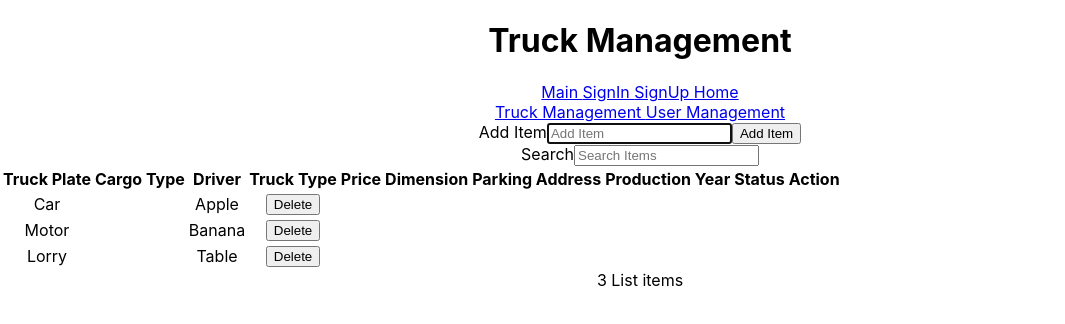
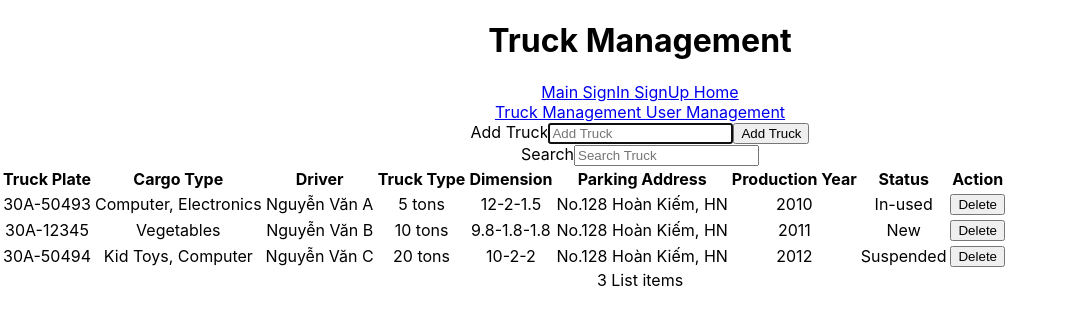
Before and after one commit to lorencelim/redux-saga, a React (Create React App) app: page /main/truckManagement in a window 1280 px wide. Shown: the top 324 px of the page, without its empty margins (0-1065 px from the left). Built offline with nearby package versions, Linux system fonts and the light colour scheme; data requests are answered from the project's data file.

Commit message:
truck dynamic table

```diff
--- a/src/AddItem.js
+++ b/src/AddTruck.js
@@ -1,27 +1,27 @@
 import React, { useRef } from 'react'
 
-const AddItem = ({newItem, setNewItem, handleSubmit}) => {
+const AddTruck = ({newTruck, setNewTruck, handleSubmit}) => {
     const inputRef = useRef();
     return (
         <form className='addForm' onSubmit={handleSubmit}>
-            <label htmlFor='addItem'>Add Item</label>
+            <label htmlFor='addTruck'>Add Truck</label>
             <input
                 autoFocus
                 ref={inputRef}
-                id='addItem'
+                id='addTruck'
                 type='text'
-                placeholder='Add Item'
+                placeholder='Add Truck'
                 required
-                value={newItem}
-                onChange={(e) => setNewItem(e.target.value)}
+                value={newTruck}
+                onChange={(e) => setNewTruck(e.target.value)}
             />
             <button
                 type='submit'
-                aria-label='Add Item'
+                aria-label='Add Truck'
                 onClick={() => inputRef.current.focus()}
-            >Add Item</button>
+            >Add Truck</button>
         </form>
     )
 }
 
-export default AddItem
+export default AddTruck
--- a/src/App.js
+++ b/src/App.js
@@ -6,20 +6,20 @@ import apiRequest from './app/api/dbapi';
 
 
 function App() {
-  const API_URL = 'http://localhost:3001/items';
-  const [items, setItems] = useState([]);
-  const [newItem, setNewItem] = useState('');
+  const API_URL = 'http://localhost:3001/trucks';
+  const [trucks, setTrucks] = useState([]);
+  const [newTruck, setNewTruck] = useState('');
   const [fetchError, setFetchError] = useState(null);
   const [isLoading, setIsLoading] = useState(true);
 
   useEffect(() => {
 
-    const fetchItems = async () => {
+    const fetchTrucks = async () => {
       try {
         const response = await fetch(API_URL);
         if (!response.ok) throw Error('Did not receive expected data');
-        const listItems = await response.json();
-        setItems(listItems);
+        const listTrucks = await response.json();
+        setTrucks(listTrucks);
         setFetchError(null);
       } catch (err) {
         setFetchError(err.message);
@@ -28,40 +28,40 @@ function App() {
       }
     }
     setTimeout(() => {
-      fetchItems();
+      fetchTrucks();
     }, 1000)
 
   }, [])
 
-  const addItem = async (item) => {
-    const id = items.length ? items[items.length - 1].id + 1 : 1;
-    const myNewItem = { id, checked: false, item };
-    const listItems = [...items, myNewItem];
-    setItems(listItems);
+  const addTruck = async (truck) => {
+    const id = trucks.length ? trucks[trucks.length - 1].id + 1 : 1;
+    const myNewTruck = { id, truck };
+    const listTrucks = [...trucks, myNewTruck];
+    setTrucks(listTrucks);
 
     const postOptions ={
       method: 'POST',
       headers: {
         'Content-Type': 'application/json'
       },
-      body: JSON.stringify(myNewItem)
+      body: JSON.stringify(myNewTruck)
     }
     const result = await apiRequest(API_URL, postOptions);
     if (result) setFetchError(result);
   }
 
   const handleCheck = async (id) => {
-    const listItems = items.map((item) =>
-      item.id === id ? { ...item, checked: !item.checked} : item);
-    setItems(listItems);
+    const listTrucks = trucks.map((truck) =>
+      truck.id === id ? { ...truck, checked: !truck.checked} : truck);
+    setTrucks(listTrucks);
 
-    const myItem = listItems.filter((item) => item.id === id);
+    const myTruck = listTrucks.filter((truck) => truck.id === id);
     const updateOptions = {
       method: 'PATCH',
       headers: {
         'Content-Type': 'applicaiton/json'
       },
-      body: JSON.stringify({ checked: myItem[0].checked})
+      body: JSON.stringify({ checked: myTruck[0].checked})
     };
     const reqUrl = `${API_URL}/${id}`;
     const result = await apiRequest(reqUrl, updateOptions);
@@ -69,8 +69,8 @@ function App() {
   }
 
   const handleDelete = async (id) => {
-    const listItems = items.filter((item) => item.id !== id);
-    setItems(listItems);
+    const listTrucks = trucks.filter((truck) => truck.id !== id);
+    setTrucks(listTrucks);
 
     const deleteOptions = {method: 'DELETE'};
     const reqUrl = `${API_URL}/${id}`;
@@ -80,9 +80,9 @@ function App() {
 
   const handleSubmit = (e) => {
     e.preventDefault();
-    if (!newItem) return;
-    addItem(newItem);
-    setNewItem('');
+    if (!newTruck) return;
+    addTruck(newTruck);
+    setNewTruck('');
   }
 
 
@@ -90,13 +90,13 @@ function App() {
     <div className="App">
       <main>
         <Header title='Truck Management'
-          items={items} handleCheck={handleCheck} handleDelete={handleDelete}
-          newItem={newItem} setNewItem={setNewItem} handleSubmit={handleSubmit}
+          trucks={trucks} handleCheck={handleCheck} handleDelete={handleDelete}
+          newTruck={newTruck} setNewTruck={setNewTruck} handleSubmit={handleSubmit}
         />
-        {isLoading && <p>Loading Items...</p>}
+        {isLoading && <p>Loading Trucks...</p>}
         {fetchError && !isLoading && <p style={{ color: "red" }}>{`Error: ${fetchError}`}</p>}
       </main>
-      <Footer length={items.length} />
+      <Footer length={trucks.length} />
     </div >
   );
 }
--- a/src/SearchItem.js
+++ b/src/SearchTruck.js
@@ -1,6 +1,6 @@
 import React from 'react'
 
-const SearchItem = ({search, setSearch}) => {
+const SearchTruck = ({search, setSearch}) => {
     return (
         <form className="searchForm" onSubmit={(e) => e.preventDefault()}>
             <label html='search'>Search</label>
@@ -8,7 +8,7 @@ const SearchItem = ({search, setSearch}) => {
                 id='search'
                 type='text'
                 role='searchbox'
-                placeholder='Search Items'
+                placeholder='Search Truck'
                 value={search}
                 onChange={(e) => setSearch(e.target.value)}
             />
@@ -16,4 +16,4 @@ const SearchItem = ({search, setSearch}) => {
     )
 }
 
-export default SearchItem
+export default SearchTruck
--- a/src/TableList.js
+++ b/src/TableList.js
@@ -1,15 +1,14 @@
 import React from 'react'
 
-const TableList = ({ items, handleCheck, handleDelete }) => {
+const TableList = ({ trucks, handleCheck, handleDelete }) => {
     return (
-        <table items={items}>
+        <table trucks={trucks}>
             <thead>
                 <tr>
                     <th> Truck Plate </th>
                     <th> Cargo Type </th>
                     <th> Driver </th>
                     <th> Truck Type </th>
-                    <th> Price </th>
                     <th> Dimension </th>
                     <th> Parking Address </th>
                     <th> Production Year </th>
@@ -18,12 +17,18 @@ const TableList = ({ items, handleCheck, handleDelete }) => {
                 </tr>
             </thead>
             <tbody>
-                {items.map(item => (
-                    <tr key={item.id} item={item}>
-                        <td>{item.vehicle}</td>
-                        <td>{item.checked}</td>
-                        <td>{item.item}</td>
-                        <td><button onClick={() => handleDelete(item.id)}>
+                {trucks.map(truck => (
+                    <tr key={truck.id} truck={truck}>
+                        <td>{truck.truck_plate}</td>
+                        <td>{truck.cargo_type}</td>
+                        <td>{truck.driver}</td>
+                        <td>{truck.truck_type}</td>
+                        <td>{truck.dimension}</td>
+                        <td>{truck.parking_address}</td>
+                        <td>{truck.production_year}</td>
+                        <td>{truck.status}</td>
+
+                        <td><button onClick={() => handleDelete(truck.id)}>
                             Delete
                         </button></td>
 
--- a/src/component/Header.js
+++ b/src/component/Header.js
@@ -11,8 +11,8 @@ import TruckManagement from "./truckManagement";
 import UserManagement from "./userManagement";
 
 
-function Header({ title, items, handleCheck, handleDelete,
-  newItem, setNewItem, handleSubmit,
+function Header({ title, trucks, handleCheck, handleDelete,
+  newTruck, setNewTruck, handleSubmit,
 }) {
 
   // const [items, setItems] = useState([
@@ -72,8 +72,8 @@ function Header({ title, items, handleCheck, handleDelete,
           <Routes>
             <Route path='/' element={<Main />}>
                 <Route path='/main/truckManagement' element={
-                  <TruckManagement items={items} handleCheck={handleCheck} handleDelete={handleDelete}
-                    newItem={newItem} setNewItem={setNewItem} handleSubmit={handleSubmit}
+                  <TruckManagement trucks={trucks} handleCheck={handleCheck} handleDelete={handleDelete}
+                    newTruck={newTruck} setNewTruck={setNewTruck} handleSubmit={handleSubmit}
 
                   />
                 }> Truck Management </Route>
--- a/src/component/truckManagement.js
+++ b/src/component/truckManagement.js
@@ -1,30 +1,30 @@
 // import { iteratorSymbol } from "immer/dist/internal";
 // import api from '../app/api/dbapi'
 import TableList from "../TableList";
-import AddItem from "../AddItem";
+import AddTruck from "../AddTruck";
 import { useState } from "react";
-import SearchItem from "../SearchItem";
+import SearchTruck from "../SearchTruck";
 
 
-const TruckManagement = ({ items, handleCheck, handleDelete,
-    newItem, setNewItem, handleSubmit
+const TruckManagement = ({ trucks, handleCheck, handleDelete,
+    newTruck, setNewTruck, handleSubmit
 
 }) => {
     const [search, setSearch] = useState('');
     return (
         <main>
-            <AddItem
-                newItem={newItem}
-                setNewItem={setNewItem}
+            <AddTruck
+                newTruck={newTruck}
+                setNewTruck={setNewTruck}
                 handleSubmit={handleSubmit}
             />
-            <SearchItem
+            <SearchTruck
                 search={search}
                 setSearch={setSearch}
             />
-            {items.length ? (
+            {trucks.length ? (
                 <TableList
-                    items={items.filter(item => ((item.item).toLowerCase()).includes(search.toLowerCase()))}
+                    trucks={trucks.filter(truck => ((truck.truck).toLowerCase()).includes(search.toLowerCase()))}
                     handleCheck={handleCheck}
                     handleDelete={handleDelete}
                 />
--- a/src/data/db.json
+++ b/src/data/db.json
@@ -19,36 +19,42 @@
       "truck_plate": "30A-50493",
       "truck_type": "5 tons",
       "cargo_type": "Computer, Electronics",
+      "driver": "Nguyễn Văn A",
       "price": "1,000,000,000",
       "dimension": "12-2-1.5",
       "parking_address": "No.128 Hoàn Kiếm, HN",
       "production_year": "2010",
       "status": "In-used",
-      "description": ""
+      "description": "",
+      "truck": "first truck"
     },
     {
       "id": 2,
       "truck_plate": "30A-12345",
       "truck_type": "10 tons",
       "cargo_type": "Vegetables",
+      "driver": "Nguyễn Văn B",
       "price": "1,500,000,000",
       "dimension": "9.8-1.8-1.8",
       "parking_address": "No.128 Hoàn Kiếm, HN",
       "production_year": "2011",
       "status": "New",
-      "description": ""
+      "description": "",
+      "truck": "second truck"
     },
     {
       "id": 3,
       "truck_plate": "30A-50494",
       "truck_type": "20 tons",
       "cargo_type": "Kid Toys, Computer",
+      "driver": "Nguyễn Văn C",
       "price": "2,000,000,000",
       "dimension": "10-2-2",
       "parking_address": "No.128 Hoàn Kiếm, HN",
       "production_year": "2012",
       "status": "Suspended",
-      "description": ""
+      "description": "",
+      "truck": "third truck"
     }
   ],
   "cargos": [
```
Also changed, not shown: src/RowList.js (+8 -8 lines).
